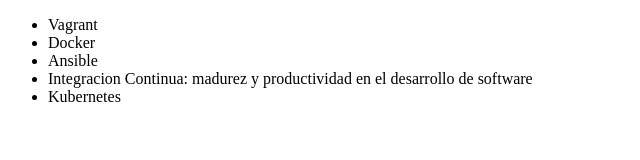
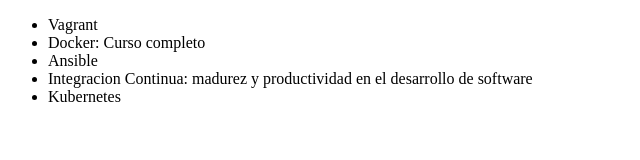
Before and after one commit to Davidct95/ejemplo2, a plain HTML site: page index.html in a window 1280 px wide. Shown: the full height of the page, 0-640 px from the left. Drawn offline with Linux system fonts and the light colour scheme.

Commit message:
Realizando cambios en la lista

```diff
--- a/index.html
+++ b/index.html
@@ -7,7 +7,7 @@
     <body>
         <ul>
             <li>Vagrant</li>
-            <li>Docker</li>
+            <li>Docker: Curso completo</li>
             <li>Ansible</li>
             <li>Integracion Continua: madurez y productividad en el desarrollo de software</li>
             <li>Kubernetes</li>
```
